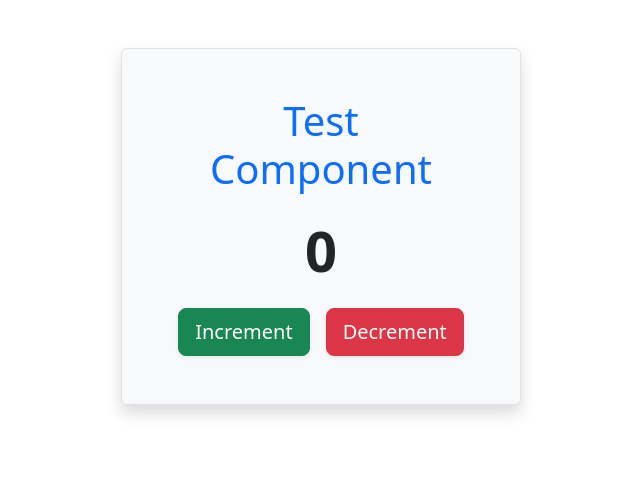
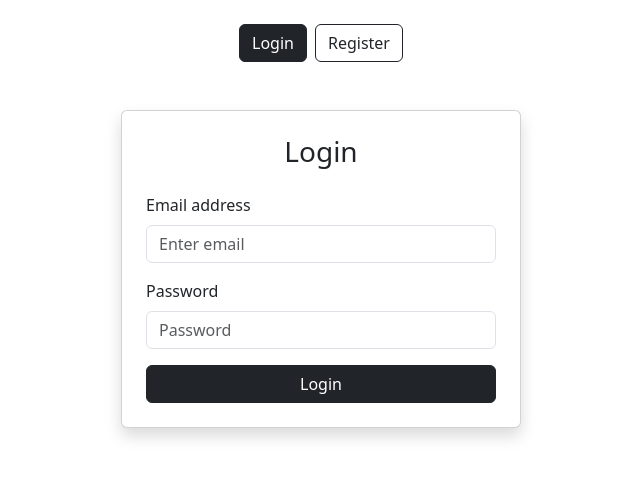
Before and after one commit to koushikpranank/MERN-WorkSope-Ecommerces, a React (Vite) app in the folder frontend/: page / in a window 1280 px wide. Shown: the top 478 px of the page, without its empty margins (319-959 px from the left). Built offline with nearby package versions, Linux system fonts and the light colour scheme.

Commit message:
login and resgertation with ui

```diff
--- a/frontend/package.json
+++ b/frontend/package.json
@@ -11,6 +11,7 @@
   },
   "dependencies": {
     "@tailwindcss/vite": "^4.3.3",
+    "axios": "^1.19.0",
     "bootstrap": "^5.3.8",
     "react": "^19.2.8",
     "react-bootstrap": "^2.10.10",
--- a/frontend/src/App.jsx
+++ b/frontend/src/App.jsx
@@ -10,7 +10,7 @@ const App = () => {
 
   return (
     <>
-      {/* <Container className="mt-4">
+      <Container className="mt-4">
         <div className="text-center mb-4">
           <Button
             variant={showLogin ? "dark" : "outline-dark"}
@@ -28,11 +28,11 @@ const App = () => {
         </div>
 
         {showLogin ? <Login /> : <Register />}
-      </Container> */}
+      </Container>
 
-      <div>
+      {/* <div>
         <Test />
-      </div>
+      </div> */}
     </>
   );
 };
--- a/frontend/src/pages/Login.jsx
+++ b/frontend/src/pages/Login.jsx
@@ -1,5 +1,6 @@
 import React, { useState } from "react";
 import { Form, Button, Container, Card } from "react-bootstrap";
+import axios from "axios";
 
 const Login = () => {
   const [formData, setFormData] = useState({ username: "", password: "" });
@@ -8,10 +9,22 @@ const Login = () => {
     setFormData({ ...formData, [e.target.name]: e.target.value });
   };
 
-  const handleSubmit = (e) => {
+  const handleSubmit = async (e) => {
     e.preventDefault();
-    console.log("Login Data:", formData);
-    axios.post("http://localhost:5001/api/login", formData);
+
+    try {
+      const response = await axios.post(
+        "http://localhost:5001/api/login",
+        formData,
+      );
+      console.log("Login Success! Token:", response.data.token);
+      alert("Login successful!");
+      localStorage.setItem("token", response.data.token);
+    } catch (error) {
+      const errorMessage = error.response?.data?.message || error.message;
+      console.error("Login Failed:", errorMessage);
+      alert("Login failed: " + errorMessage);
+    }
   };
 
   return (
--- a/frontend/src/pages/Register.jsx
+++ b/frontend/src/pages/Register.jsx
@@ -1,5 +1,6 @@
 import React, { useState } from "react";
 import { Form, Button, Container, Card, Row, Col } from "react-bootstrap";
+import axios from "axios";
 
 const Register = () => {
   const [formData, setFormData] = useState({
@@ -18,17 +19,28 @@ const Register = () => {
     setFormData({ ...formData, [e.target.name]: e.target.value });
   };
 
-  const handleSubmit = (e) => {
+  const handleSubmit = async (e) => {
     e.preventDefault();
-    console.log("Registration Payload:", formData);
-    axios.post("http://localhost:5001/api/register", formData);
+
+    try {
+      const response = await axios.post(
+        "http://localhost:5001/api/register",
+        formData,
+      );
+      console.log("Registration Success:", response.data);
+      alert("Registration successful!");
+    } catch (error) {
+      const errorMessage = error.response?.data?.message || error.message;
+      console.error("Registration Failed:", errorMessage);
+      alert("Registration failed: " + errorMessage);
+    }
   };
 
   return (
     <Container className="d-flex justify-content-center align-items-center mt-4 mb-5">
       <Card style={{ width: "40rem" }} className="p-4 shadow">
         <h3 className="text-center mb-4">Register</h3>
-        <Form onSubmit={handleSubmit}>
+        <Form onSubmit={handleNSubmit}>
           <Row>
             <Col md={6}>
               <Form.Group className="mb-3">
```
Also changed, not shown: 1 other file (tests, documents, lock files or other folders).
